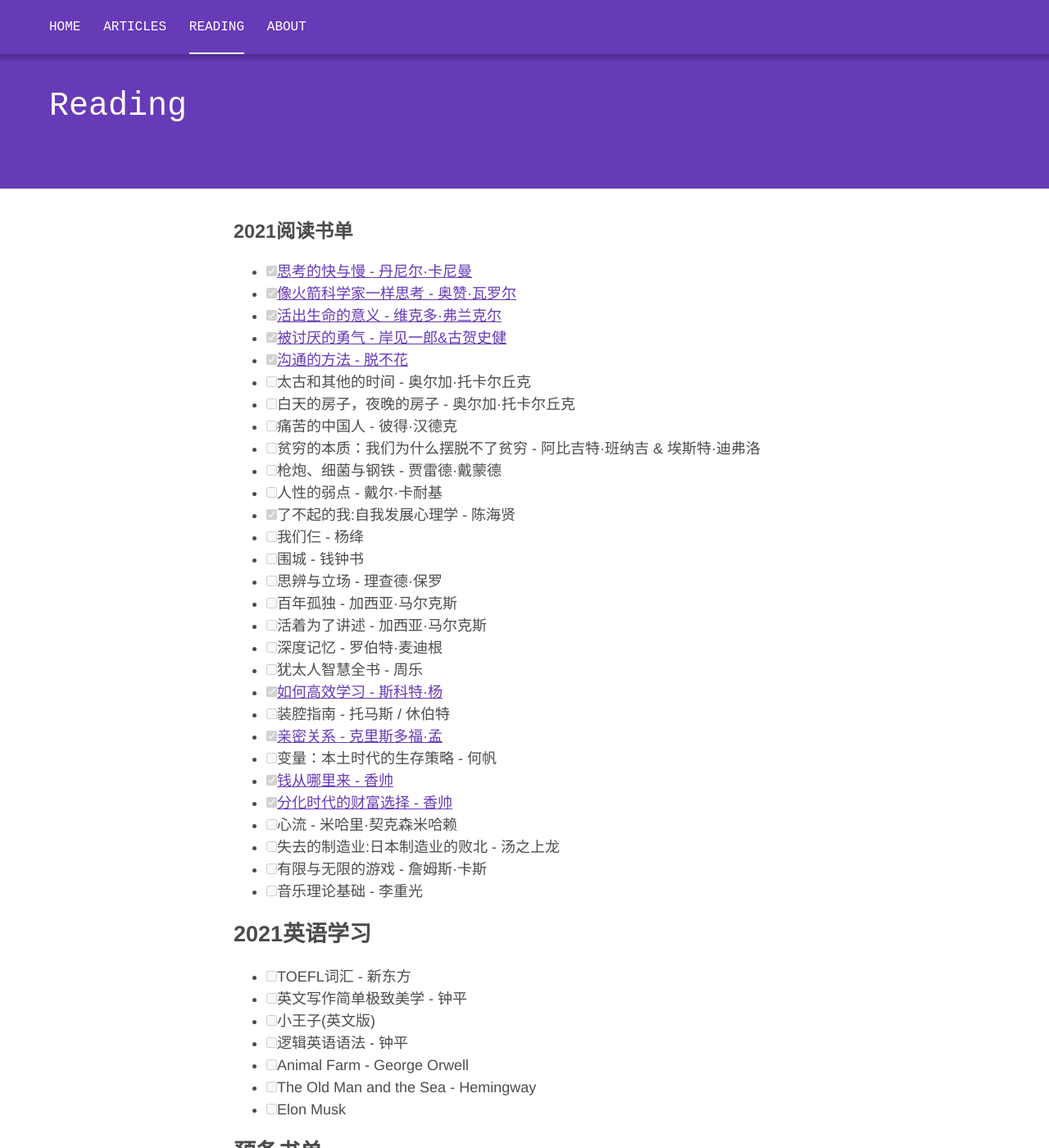
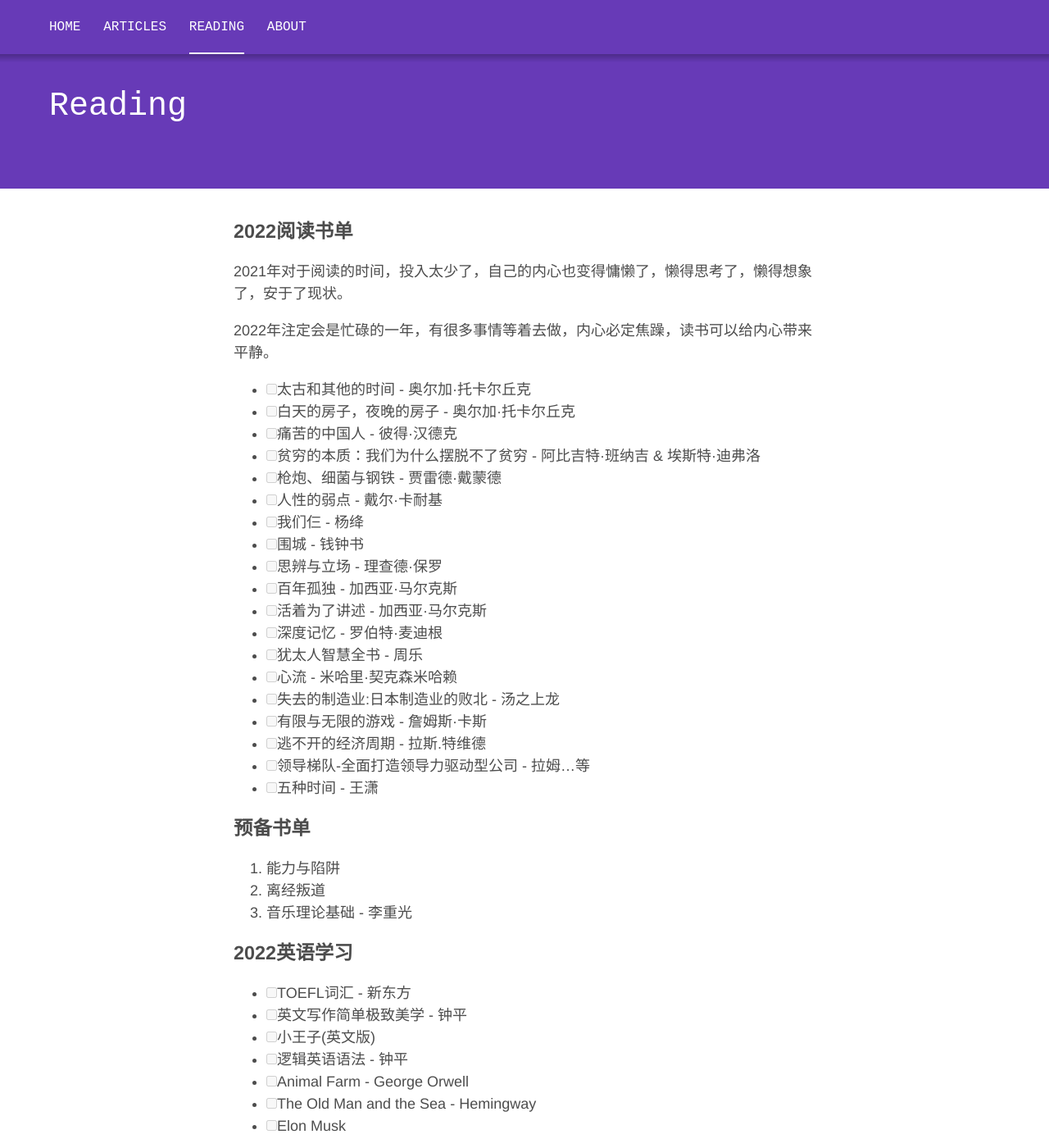
Before and after one commit to sanbuguan/sanbuguan.github.io, a Jekyll site: the page built from _pages/reading.md, in a window 1280 px wide and 1400 px high. Shown: the whole window at 82% size. Built offline with Jekyll 4.4.1, drawn with Linux system fonts in a browser that asks for light colours; some web fonts are replaced; some of the changed text lies outside the part shown.

Commit message:
update reading for 2022

```diff
--- a/_pages/reading.md
+++ b/_pages/reading.md
@@ -5,20 +5,17 @@ description: "学而不思则罔,思而不学则怠 "
 permalink: /reading/
 ---
 
-### 2021阅读书单
+### 2022阅读书单
+2021年对于阅读的时间，投入太少了，自己的内心也变得慵懒了，懒得思考了，懒得想象了，安于了现状。
 
-- [X] [思考的快与慢 - 丹尼尔·卡尼曼](/studynotes/2021/03/21/ThinkingFastSlow/)
-- [X] [像火箭科学家一样思考 - 奥赞·瓦罗尔](/studynotes/2021/04/05/ThinkingRocket/)
-- [x] [活出生命的意义 - 维克多·弗兰克尔](/life/2021/06/16/SearchforMeaning/)
-- [X] [被讨厌的勇气 - 岸见一郎&古贺史健](/life/2021/06/19/CourageDisliked/)
-- [X] [沟通的方法 - 脱不花](/working/2021/09/05/AboutCommunication/)
+2022年注定会是忙碌的一年，有很多事情等着去做，内心必定焦躁，读书可以给内心带来平静。
+
 - [ ] 太古和其他的时间 - 奥尔加·托卡尔丘克
 - [ ] 白天的房子，夜晚的房子 - 奥尔加·托卡尔丘克
 - [ ] 痛苦的中国人 - 彼得·汉德克
 - [ ] 贫穷的本质：我们为什么摆脱不了贫穷 - 阿比吉特·班纳吉 & 埃斯特·迪弗洛
 - [ ] 枪炮、细菌与钢铁 - 贾雷德·戴蒙德
 - [ ] 人性的弱点 - 戴尔·卡耐基
-- [X] 了不起的我:自我发展心理学 - 陈海贤
 - [ ] 我们仨 - 杨绛
 - [ ] 围城 - 钱钟书
 - [ ] 思辨与立场 - 理查德·保罗
@@ -26,20 +23,19 @@ permalink: /reading/
 - [ ] 活着为了讲述 - 加西亚·马尔克斯
 - [ ] 深度记忆 - 罗伯特·麦迪根
 - [ ] 犹太人智慧全书 - 周乐
-- [X] [如何高效学习 - 斯科特·杨](/studynotes/2021/04/13/LearnMorePlus/)
-- [ ] 装腔指南 - 托马斯 / 休伯特
-- [X] [亲密关系 - 克里斯多福·孟](/studynotes/2021/05/30/Relationship/)
-- [ ] 变量：本土时代的生存策略 - 何帆
-- [X] [钱从哪里来 - 香帅](/studynotes/2021/04/07/XS2020-Money/)
-- [X] [分化时代的财富选择 - 香帅](/studynotes/2021/04/06/XS2021-Split/)
 - [ ] 心流 - 米哈里·契克森米哈赖
 - [ ] 失去的制造业:日本制造业的败北 - 汤之上龙
 - [ ] 有限与无限的游戏 - 詹姆斯·卡斯
-- [ ] 音乐理论基础 - 李重光
+- [ ] 逃不开的经济周期 - 拉斯.特维德
+- [ ] 领导梯队-全面打造领导力驱动型公司 - 拉姆...等
+- [ ] 五种时间 - 王潇
 
+### 预备书单
+1. 能力与陷阱
+2. 离经叛道
+3. 音乐理论基础 - 李重光
 
-
-## 2021英语学习
+### 2022英语学习
 - [ ] TOEFL词汇 - 新东方
 - [ ] 英文写作简单极致美学 - 钟平
 - [ ] 小王子(英文版)
@@ -48,13 +44,38 @@ permalink: /reading/
 - [ ] The Old Man and the Sea - Hemingway
 - [ ] Elon Musk
 
-## 预备书单
-1. 能力与陷阱
-2. 离经叛道
+<br/><br/>
+### 2021阅读书单
+
+- [X] [思考的快与慢 - 丹尼尔·卡尼曼](/studynotes/2021/03/21/ThinkingFastSlow/)
+- [X] [像火箭科学家一样思考 - 奥赞·瓦罗尔](/studynotes/2021/04/05/ThinkingRocket/)
+- [x] [活出生命的意义 - 维克多·弗兰克尔](/life/2021/06/16/SearchforMeaning/)
+- [X] [被讨厌的勇气 - 岸见一郎&古贺史健](/life/2021/06/19/CourageDisliked/)
+- [X] [沟通的方法 - 脱不花](/working/2021/09/05/AboutCommunication/)
+- [X] 了不起的我:自我发展心理学 - 陈海贤
+- [X] [如何高效学习 - 斯科特·杨](/studynotes/2021/04/13/LearnMorePlus/)
+- [X] 装腔指南 - 托马斯 / 休伯特
+- [X] [亲密关系 - 克里斯多福·孟](/studynotes/2021/05/30/Relationship/)
+- [ ] 变量：本土时代的生存策略 - 何帆
+- [X] [钱从哪里来 - 香帅](/studynotes/2021/04/07/XS2020-Money/)
+- [X] [分化时代的财富选择 - 香帅](/studynotes/2021/04/06/XS2021-Split/)
+
+
+
+
+### 2021英语学习
+- [ ] TOEFL词汇 - 新东方
+- [ ] 英文写作简单极致美学 - 钟平
+- [ ] 小王子(英文版)
+- [ ] 逻辑英语语法 - 钟平
+- [ ] Animal Farm - George Orwell
+- [ ] The Old Man and the Sea - Hemingway
+- [ ] Elon Musk
+
 
 
 <br/><br/>
-## 2020读书清单
+### 2020读书清单
 
 人的足迹是有限的，书籍帮我们把这种有限打破，使我们的足迹遍布历史长河，充满整个银河。
 
@@ -77,7 +98,7 @@ permalink: /reading/
 
 
 <br/><br/>
-## 2019年读书清单
+### 2019年读书清单
 
 读书不能给我们的物质生活太大的改变，它最大的作用，就是帮人成长自我。
 
@@ -106,14 +127,14 @@ permalink: /reading/
 - [x] 守门员面对罚点球时的焦虑 - 彼得·汉德克
 
 
-## 2019英语学习
+### 2019英语学习
 - [ ] TOEFL词汇 - 新东方
 - [ ] 英文写作简单极致美学 - 钟平
 - [ ] 小王子(英文版)
 - [x] 逻辑英语语法 - 钟平
 
 <br/><br/>
-## 2018年读书清单
+### 2018年读书清单
 
 读书是站在巨人的肩膀上
 
```
Also changed, not shown: assert/20211025_1.jpg.
